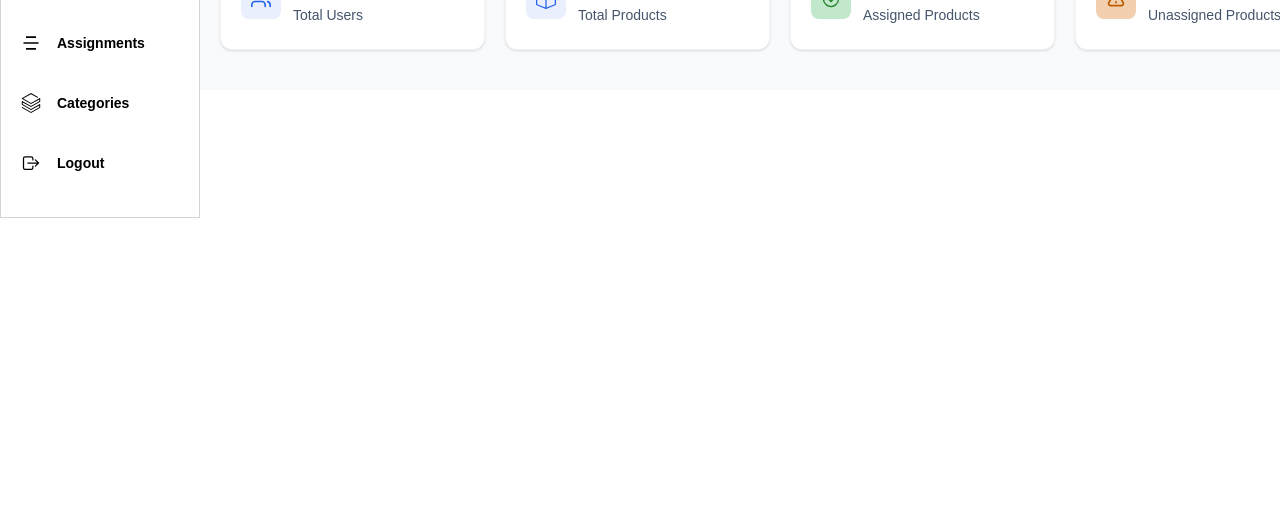
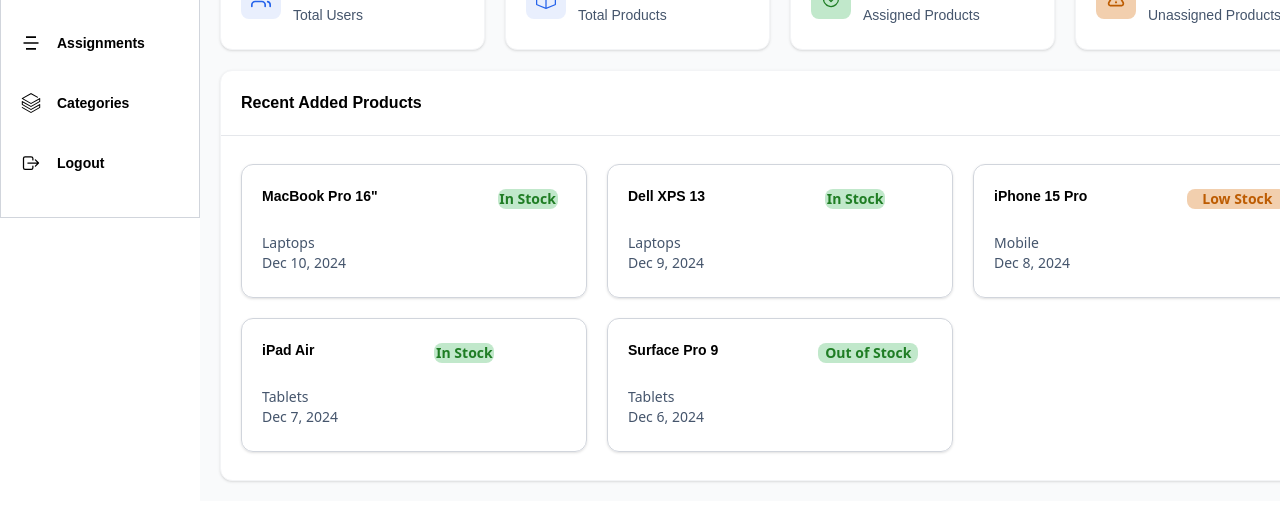
Before and after one commit to AntoineMHB/Ihuza_dashboard, a React (Vite) app: page / in a window 1280 px wide. Shown: the part 282-797 px from the top of the page. Built offline with nearby package versions, Linux system fonts and the light colour scheme.

Commit message:
completed Recent added products card

```diff
--- a/src/components/MainContent.jsx
+++ b/src/components/MainContent.jsx
@@ -1,4 +1,5 @@
 import { OverviewCard } from "./OverviewCard";
+import { RecentAddedProdCard } from "./RecentAddedProdCard";
 import { StatsRow } from "./StatsRow";
 
 export const MainContent = () => {
@@ -6,6 +7,7 @@ export const MainContent = () => {
     <div className="bg-gray-50 px-5 py-5">
       <OverviewCard />
       <StatsRow />
+      <RecentAddedProdCard />
     </div>
   );
 };
--- a/src/components/RecentAddedProdCard.jsx
+++ b/src/components/RecentAddedProdCard.jsx
@@ -0,0 +1,140 @@
+import { Card, CardDescription, CardTitle } from "./ui/card";
+
+export const RecentAddedProdCard = () => {
+  return (
+    <Card className="border-gray-100 bg-white">
+      <CardTitle className="font-primary font-bold px-5">
+        Recent Added Products
+      </CardTitle>
+      <div className="w-auto h-[1px] bg-gray-200"></div>
+      <CardDescription className="px-5 py-1">
+        <div className="grid grid-cols-3 gap-5">
+          <Card className="border border-gray-300">
+            <CardTitle className="px-5">
+              <div className="flex gap-30">
+                <div className="font-primary font-bold ">MacBook Pro 16"</div>
+
+                <div className="w-[60px] h-[20px] bg-(--secondaryGreen) rounded-lg flex items-center justify-center ">
+                  <span className="text-(--primaryGreen) text-extralight">
+                    In Stock
+                  </span>
+                </div>
+              </div>
+            </CardTitle>
+            <CardDescription className="px-5">
+              <div className="">
+                <div>
+                  <span className="text-(--secondaryBlack)">Laptops</span>
+                </div>
+
+                <div>
+                  <span className="text-(--secondaryBlack)">Dec 10, 2024</span>
+                </div>
+              </div>
+            </CardDescription>
+          </Card>
+
+          <Card className="border border-gray-300">
+            <CardTitle className="px-5">
+              <div className="flex gap-30">
+                <div className="font-primary font-bold ">Dell XPS 13</div>
+
+                <div className="w-[60px] h-[20px] bg-(--secondaryGreen) rounded-lg flex items-center justify-center ">
+                  <span className="text-(--primaryGreen) text-extralight">
+                    In Stock
+                  </span>
+                </div>
+              </div>
+            </CardTitle>
+            <CardDescription className="px-5">
+              <div className="">
+                <div>
+                  <span className="text-(--secondaryBlack)">Laptops</span>
+                </div>
+
+                <div>
+                  <span className="text-(--secondaryBlack)">Dec 9, 2024</span>
+                </div>
+              </div>
+            </CardDescription>
+          </Card>
+
+          <Card className="border border-gray-300">
+            <CardTitle className="px-5">
+              <div className="flex gap-25">
+                <div className="font-primary font-bold ">iPhone 15 Pro</div>
+
+                <div className="w-[100px] h-[20px] bg-(--secondaryBrown) rounded-lg flex items-center justify-center ">
+                  <span className="text-(--primaryBrown) text-extralight">
+                    Low Stock
+                  </span>
+                </div>
+              </div>
+            </CardTitle>
+            <CardDescription className="px-5">
+              <div className="">
+                <div>
+                  <span className="text-(--secondaryBlack)">Mobile</span>
+                </div>
+
+                <div>
+                  <span className="text-(--secondaryBlack)">Dec 8, 2024</span>
+                </div>
+              </div>
+            </CardDescription>
+          </Card>
+
+          <Card className="border border-gray-300">
+            <CardTitle className="px-5">
+              <div className="flex gap-30">
+                <div className="font-primary font-bold ">iPad Air</div>
+
+                <div className="w-[60px] h-[20px] bg-(--secondaryGreen) rounded-lg flex items-center justify-center ">
+                  <span className="text-(--primaryGreen) text-extralight">
+                    In Stock
+                  </span>
+                </div>
+              </div>
+            </CardTitle>
+            <CardDescription className="px-5">
+              <div className="">
+                <div>
+                  <span className="text-(--secondaryBlack)">Tablets</span>
+                </div>
+
+                <div>
+                  <span className="text-(--secondaryBlack)">Dec 7, 2024</span>
+                </div>
+              </div>
+            </CardDescription>
+          </Card>
+
+          <Card className="border border-gray-300">
+            <CardTitle className="px-5">
+              <div className="flex gap-25">
+                <div className="font-primary font-bold ">Surface Pro 9</div>
+
+                <div className="w-[100px] h-[20px] bg-(--secondaryGreen) rounded-lg flex items-center justify-center">
+                  <span className="text-(--primaryGreen) text-extralight">
+                    Out of Stock
+                  </span>
+                </div>
+              </div>
+            </CardTitle>
+            <CardDescription className="px-5">
+              <div className="">
+                <div>
+                  <span className="text-(--secondaryBlack)">Tablets</span>
+                </div>
+
+                <div>
+                  <span className="text-(--secondaryBlack)">Dec 6, 2024</span>
+                </div>
+              </div>
+            </CardDescription>
+          </Card>
+        </div>
+      </CardDescription>
+    </Card>
+  );
+};
```
